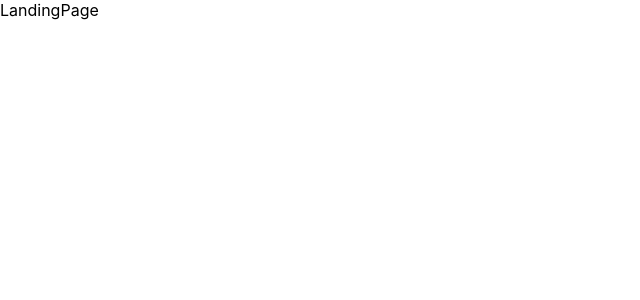
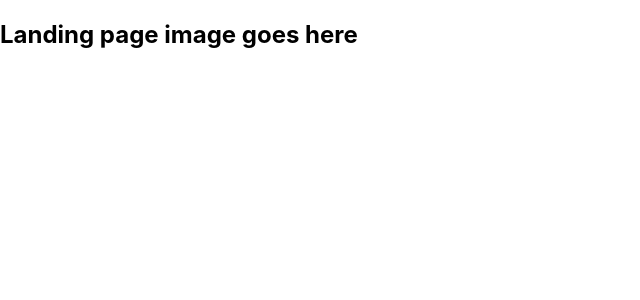
Before and after one commit to magiccoder815/psd-html, a React (Create React App) app: page / in a window 1280 px wide. Shown: the top 300 px of the page, without its empty margins (0-640 px from the left). Built offline with nearby package versions, Linux system fonts and the light colour scheme.

Commit message:
create navbar and landing page components

```diff
--- a/src/components/LandingPage/LandingPage.js
+++ b/src/components/LandingPage/LandingPage.js
@@ -1,7 +1,9 @@
 import React from 'react';
 
 const LandingPage = () => (
-  <div>LandingPage</div>
+  <div>
+    <h2>Landing page image goes here</h2>
+  </div>
 );
 
 export default LandingPage;
```
Also changed, not shown: src/components/NavBar/NavBar.js (added, +14 -0 lines).
